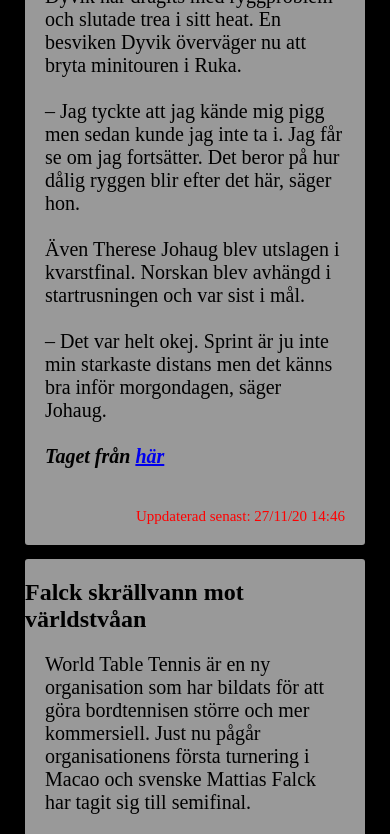
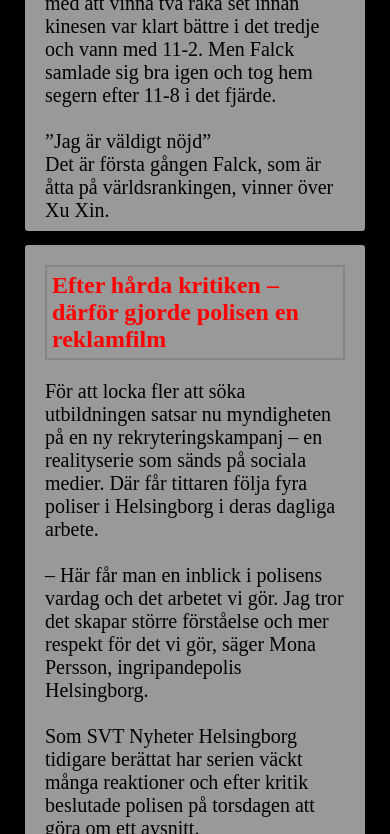
Before and after one commit to Grappe88/Grappe88.github.io, a plain HTML site: page index.html in a window 390 px wide. Shown: the part 1166-2000 px from the top of the page. Drawn offline with Linux system fonts and the light colour scheme.

Commit message:
27/11/20 last one

```diff
--- a/style.css
+++ b/style.css
@@ -1,3 +1,7 @@
+html{
+    min-width:100%;
+}
+
 body {
   background-color: black;
 }
@@ -6,20 +10,35 @@ header {
   font-family: "Times New Roman", Times, serif;
   text-align : center;
   background-color : white;
-  min-height: auto;
   border: 2px solid black;
   border-radius: 5px;
   margin-bottom: 20px;
+  font-size:30px;
 }
 
+h2 {
+  margin-left: 20px;
+  margin-right: 20px;
+  flex: flex;
+  position: sticky;
+  top:0;
+  background-color:#999999;
+  border:2px solid #858585;
+  padding: 5px;
+  color: red;
+}
+i {
+  font-size: 15px;
+}
 p {
-  margin:20px;
-  font-size:20px;
+  margin-left: 20px;
+  margin-right: 20px;
+  font-size: 20px;
 }
-
+@media screen and (min-width: 1200px) {
   .news {
     overflow:scroll;
-  min-height:200px;
+    max-height: 200px;
     background-color:#999999;
     width: auto;
     border: 2px solid black;
@@ -28,3 +47,27 @@ p {
     margin-right: 15px;
     margin-bottom: 10px;
   }
+}
+@media screen and (max-width: 1200px) {
+  .news {
+    overflow:scroll;
+    max-height: 600px;
+    background-color:#999999;
+    width: auto;
+    border: 2px solid black;
+    border-radius: 5px;
+    margin-left: 15px;
+    margin-right: 15px;
+    margin-bottom: 10px;
+  }
+}
+
+footer{
+  min-height:auto;
+  width:100%;
+  background-image: linear-gradient(black, #FFFFFF 50%, #FFFFFF);
+}
+
+h3 {
+
+}
```
Lines whose indentation alone changed are shown as unchanged.
